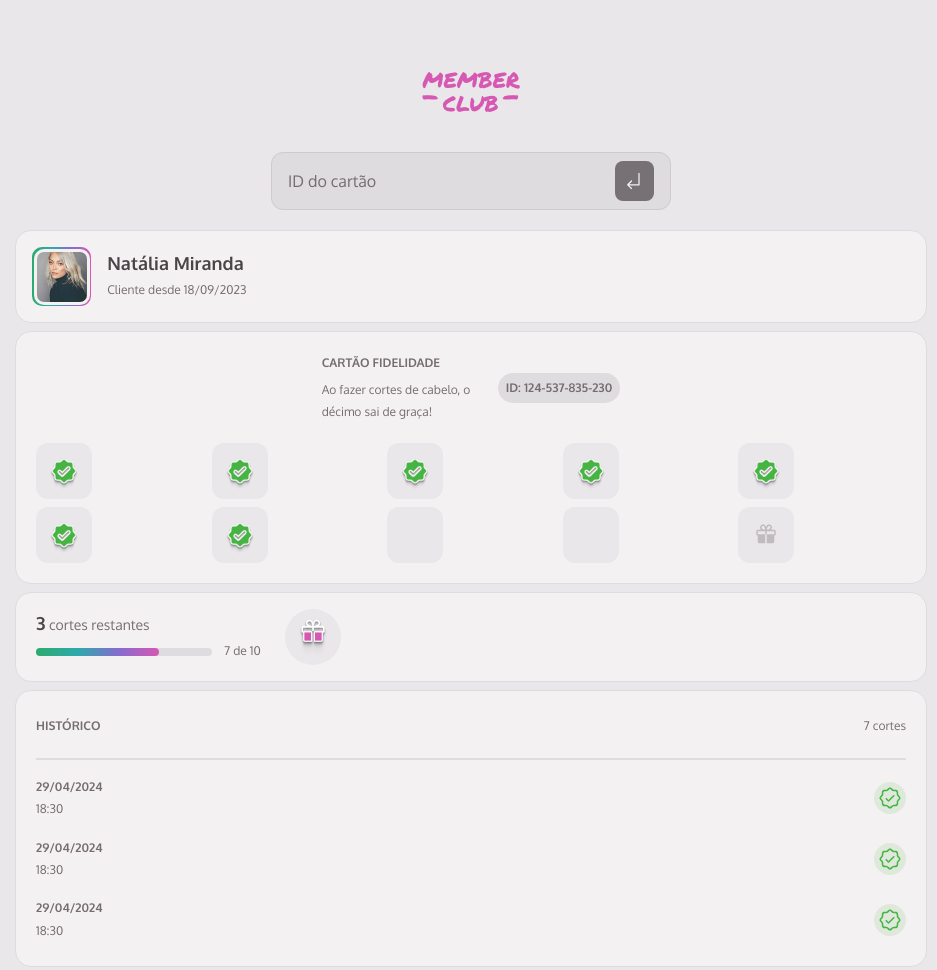
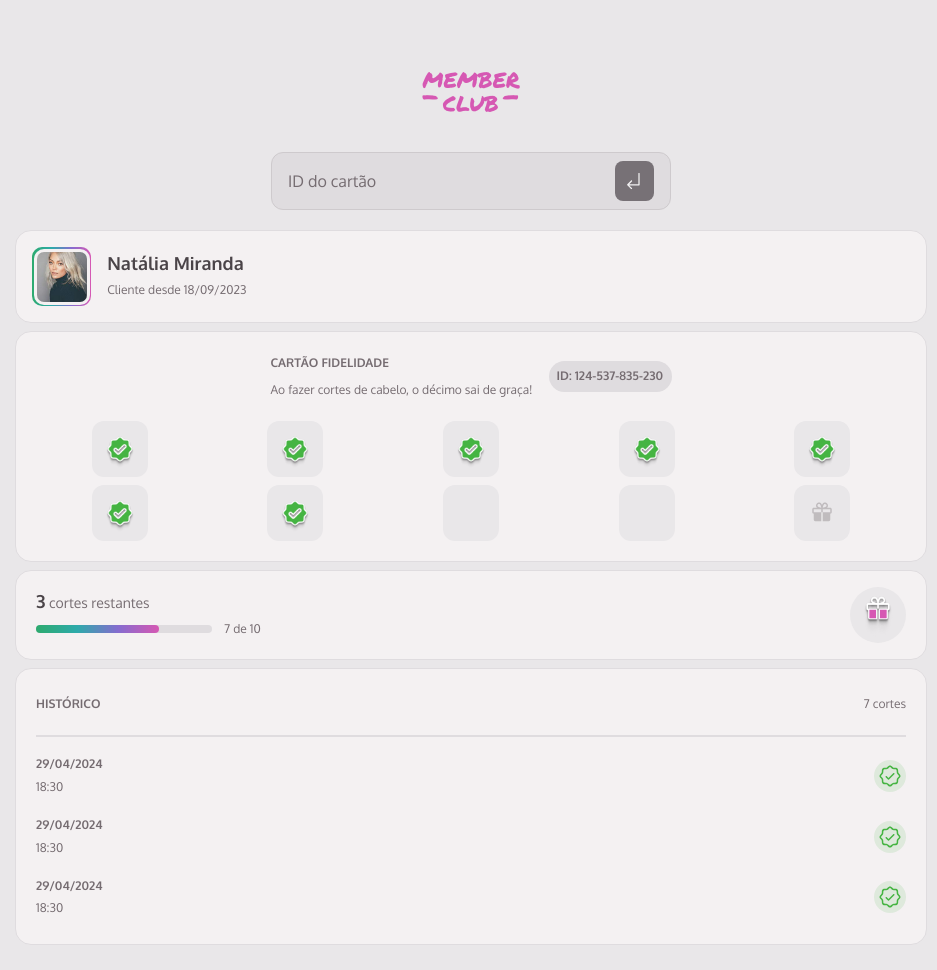
Before and after one commit to rmmena123/mba-member-club, a plain HTML site: page index.html in a window 1280 px wide. Shown: the whole page, without its empty margins (169-1106 px from the left). Drawn offline with Linux system fonts and the light colour scheme.

Commit message:
Fix: mobile responsive fixes on CSS

```diff
--- a/src/styles/header.css
+++ b/src/styles/header.css
@@ -26,7 +26,7 @@ header {
       background-color: inherit;
       border: none;
       outline: none;
-      width: 17rem;
+      width: 10rem;
 
       color: var(--base---gray-700);
       font-size: var(--fs-body---text--md);
--- a/src/styles/loyal-card.css
+++ b/src/styles/loyal-card.css
@@ -12,7 +12,6 @@
       display: flex;
       flex-direction: column;
       gap: var(--space-min);
-      width: 10rem;
     }
 
     & .card-id {
@@ -23,14 +22,24 @@
 
       border-radius: var(--border-radius-full, 999px);
       background: var(--base---gray-300);
+
+      & p {
+        width: 6.688rem;
+      }
     }
   }
 
   & .card-points {
     display: grid;
-    grid-template-columns: repeat(5, 1fr);
+    justify-content: center;
+    justify-items: center;
+    grid-template-columns: repeat(4, 1fr);
     gap: var(--space-sm);
     width: 100%;
+
+    @media (min-width: 22.5em) {
+      grid-template-columns: repeat(5, 1fr);
+    }
 
     & .item-check {
       display: flex;
--- a/src/styles/loyal-progress.css
+++ b/src/styles/loyal-progress.css
@@ -1,6 +1,7 @@
 .loyalty-progress {
   gap: var(--space-xl);
   padding: var(--space-base) var(--space-lg);
+  justify-content: space-between;
 
   & .progress-info {
     display: flex;
@@ -20,8 +21,16 @@
     }
 
     & progress {
-      width: 11rem;
+      width: 6rem;
       height: 0.5rem;
+
+      @media (min-width: 21.5em) {
+        width: 8rem;
+      }
+
+      @media (min-width: 23.4em) {
+        width: 11rem;
+      }
     }
 
     & progress::-webkit-progress-bar {
```
